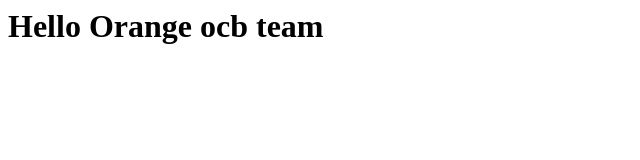
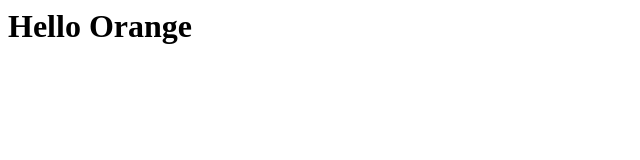
Before and after one commit to abhaysrivastava-orange/aws-devops-website, a plain HTML site: page index.html in a window 1280 px wide. Shown: the whole page, without its empty margins (0-640 px from the left). Drawn offline with Linux system fonts and the light colour scheme.

Commit message:
Update index.html

```diff
--- a/index.html
+++ b/index.html
@@ -1,7 +1,7 @@
 <html>
   <body>
     <h1>
-      Hello Orange ocb team
+      Hello Orange
     </h1>
   </body>
 </html>
```
